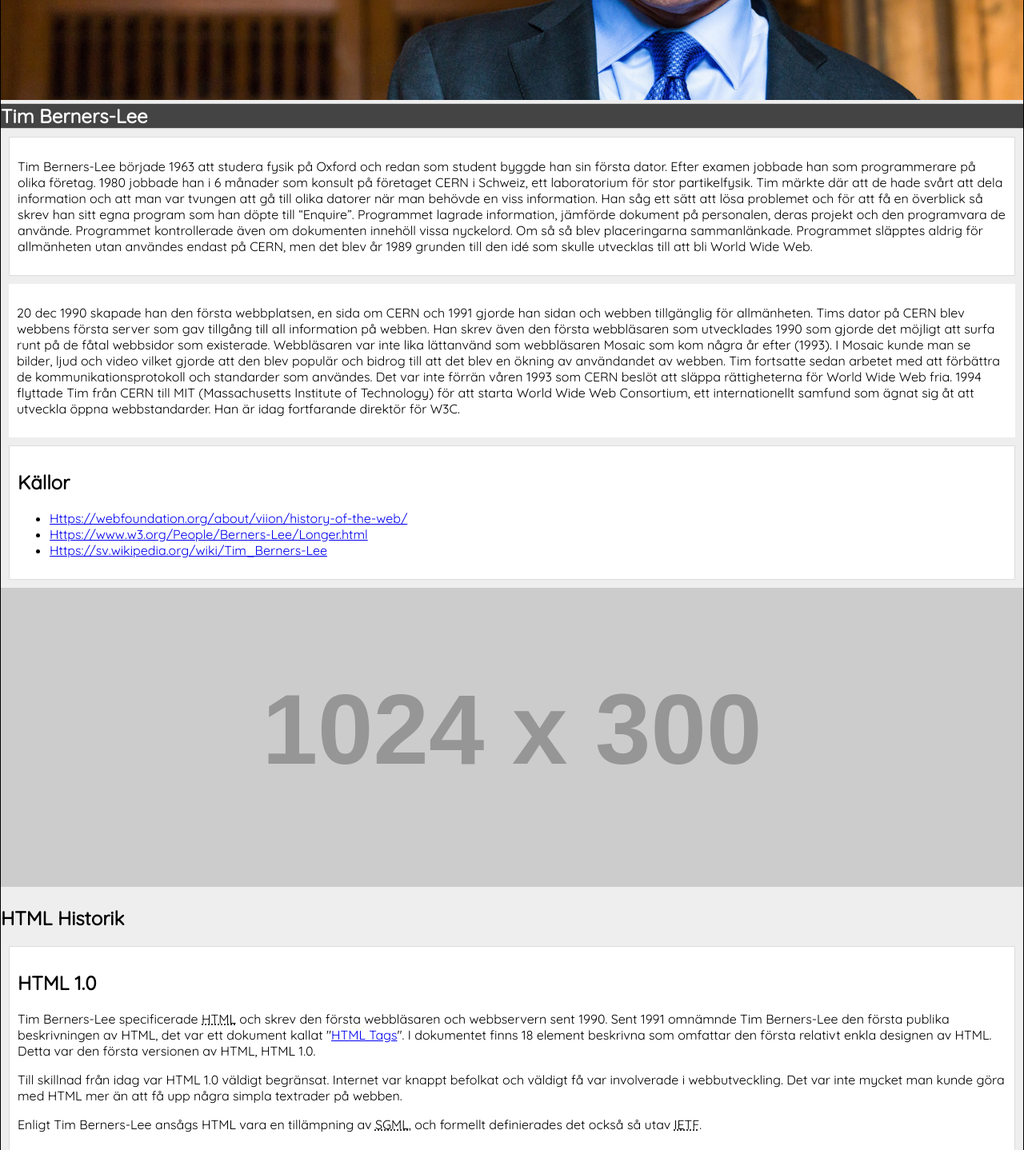
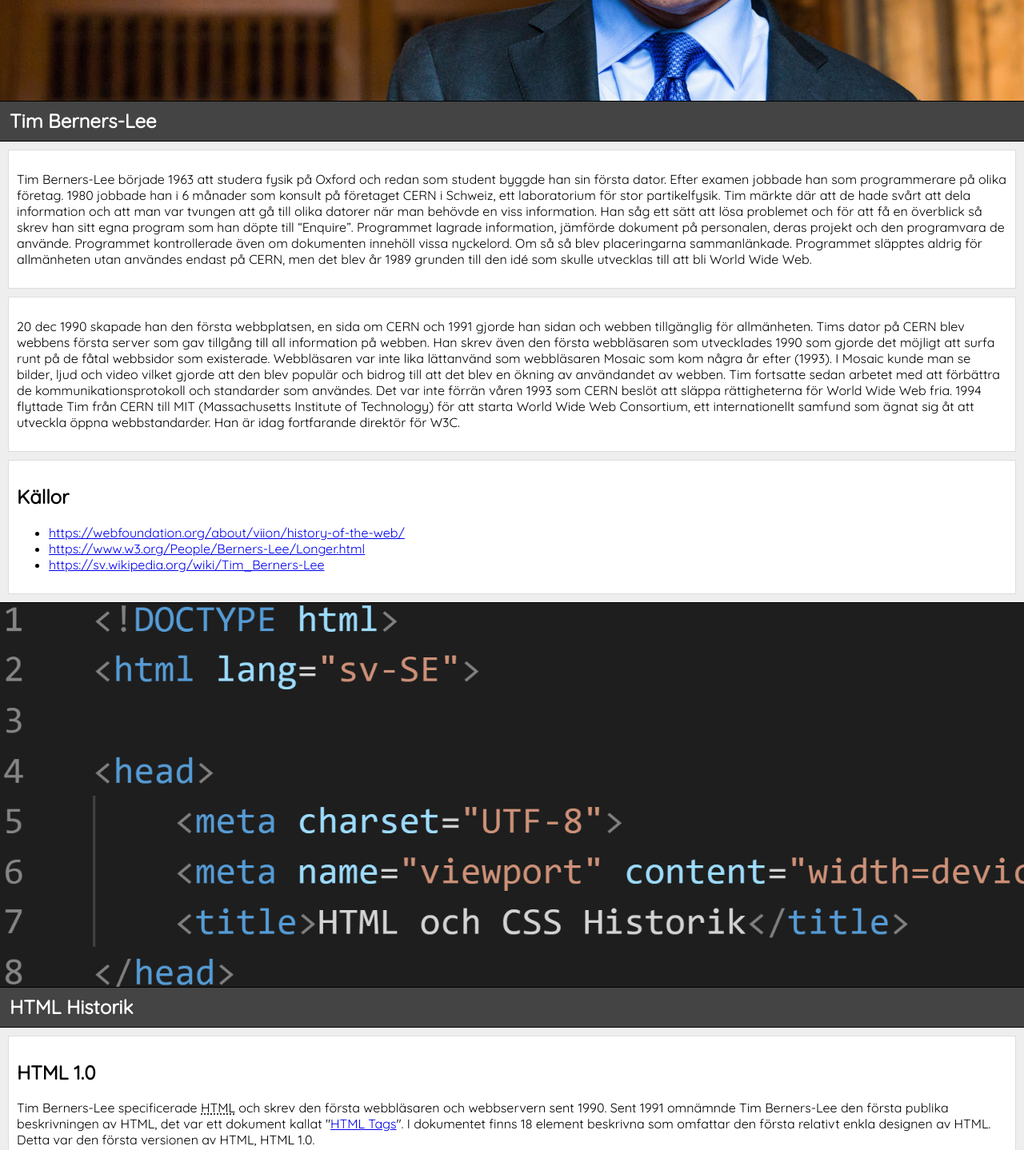
Before and after one commit to Awkes/HTML-och-CSS-historik, a plain HTML site: page index.html in a window 1280 px wide. Shown: the part 480-1918 px from the top of the page at 80% size. Drawn offline with Linux system fonts and the light colour scheme; placeholder pictures from the web are drawn by us.

Commit message:
Strukturerat CSS, fixat lite i HTML

```diff
--- a/index.html
+++ b/index.html
@@ -103,17 +103,17 @@
             <ul>
                 <li>
                     <a href="https://webfoundation.org/about/vision/history-of-the-web/">
-                        Https://webfoundation.org/about/viion/history-of-the-web/
+                        https://webfoundation.org/about/viion/history-of-the-web/
                     </a>
                 </li>
                 <li>
                     <a href="https://www.w3.org/People/Berners-Lee/Longer.html">
-                        Https://www.w3.org/People/Berners-Lee/Longer.html
+                        https://www.w3.org/People/Berners-Lee/Longer.html
                     </a>
                 </li>
                 <li>
                     <a href="Https://sv.wikipedia.org/wiki/Tim_Berners-Lee">
-                        Https://sv.wikipedia.org/wiki/Tim_Berners-Lee
+                        https://sv.wikipedia.org/wiki/Tim_Berners-Lee
                     </a>
                 </li>
             </ul>
@@ -121,7 +121,7 @@
 
         <!-- HTML Historik -->
         <section id="html" class="both">
-            <img src="https://via.placeholder.com/1024x300" alt="HTML">
+            <img src="images/html.png" alt="HTML">
             <h1>HTML Historik</h1>
         </section>
         <section class="left">
@@ -440,7 +440,7 @@
         <!-- Om Oss-->
         <section id="omoss" class="both">
             <img src="https://via.placeholder.com/1024x300" alt="Om Oss">
-            <h2>Om Oss</h2>
+            <h1>Om Oss</h1>
         </section>
         <section class="left">
             <p>
--- a/style.css
+++ b/style.css
@@ -1,16 +1,6 @@
+/* GENERAL */
 * {
     box-sizing: border-box;
-}
-
-.bottom-left {
-    position: absolute;
-    bottom: 80px;
-    left: 160px;
-    color: #FFF;
-}
-
-#tim img, #html img, #css img, #omoss img {
-    width: 100%;
 }
 
 body{
@@ -19,9 +9,12 @@ body{
     padding: 0;
     font-family: Quicksand;
 }
-.test{
-    color:black;
+
+img {
+    max-width: 100%;
 }
+
+/* HEADER */
 header{
     background-color: #000;
     color: #FFF;
@@ -78,31 +71,40 @@ nav{
 
 }
 
+/* MAIN */
 main{
     background-color: #EEE;
-    border: 1px solid #000;
+}
+
+#tim,#html,#css,#omoss {
+    background-color: #444;
+}
+#tim img, #html img, #css img, #omoss img {
+    width: 100%;
+    border-top: 1px solid #000;
+    border-bottom: 1px solid #000;
+}
+
+#tim h1,#html h1,#css h1,#omoss h1 {
+    margin: 0;
+    padding: 5px 12px 10px 12px;
+    color: #fff;
+    border-bottom: 1px solid #000;
+
 }
 
 .both{
 
 }
 
-.left{
+.left, .right{
     background-color: #FFF;
     border: 1px solid #DDD;
     margin: 10px;
     padding: 10px;
 }
 
-.right{
-    background-color: #FFF;
-    margin: 10px;
-    padding: 10px;
-}
-
-css{
-
-}
+/* FOOTER */
 
 .icons{
 
@@ -119,21 +121,3 @@ css{
 footer{
 
 }
-
-#tim h1 {
-    border-top: 1px solid #ccc;
-    border-bottom: 1px solid #ccc;
-    margin: 0px;
-    padding: 0px;
-    color: #fff;
-    background-color: #444;
-}
-/*
-#tim{
-    background-image: url("images/Sir_Tim_Berners-Lee.jpg");
-    width: 100vw;
-    height: 37.1vw;
-    background-size: contain;
-    background-repeat: no-repeat;
-}
-*/
```
